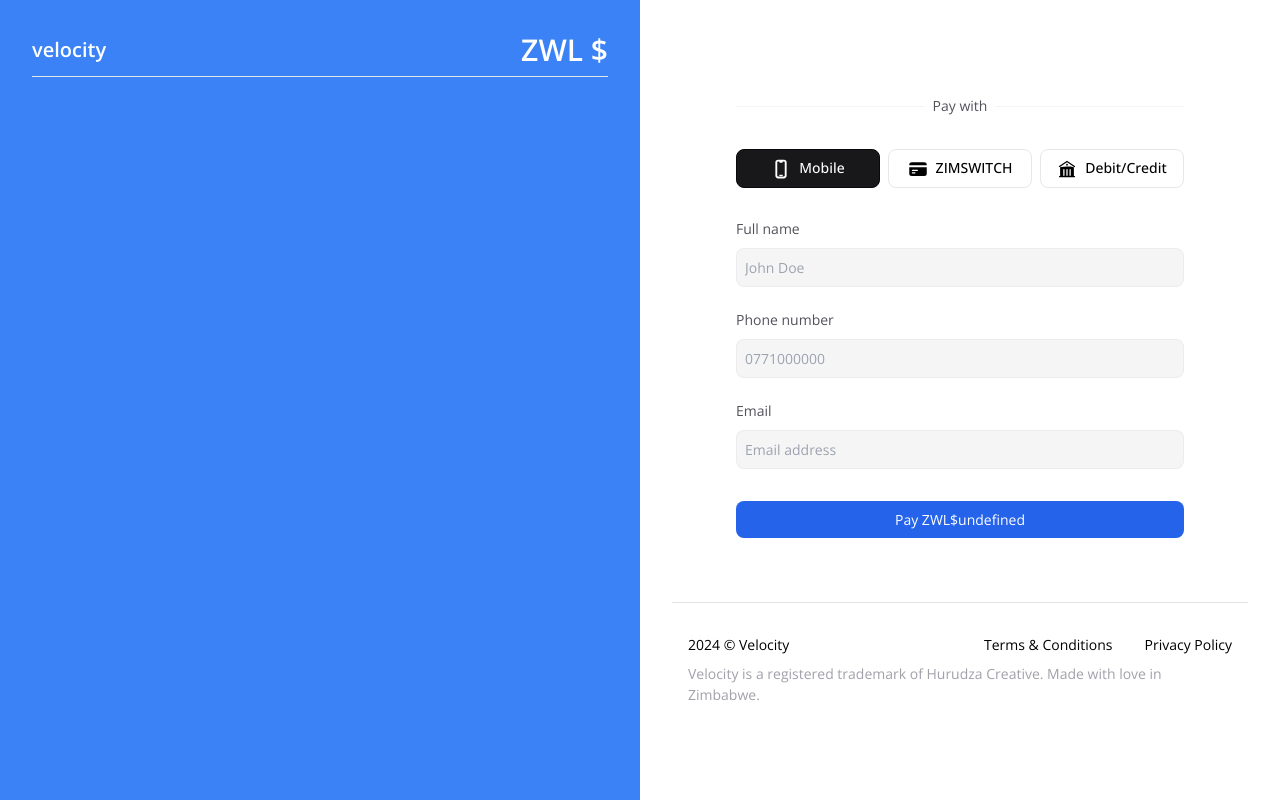
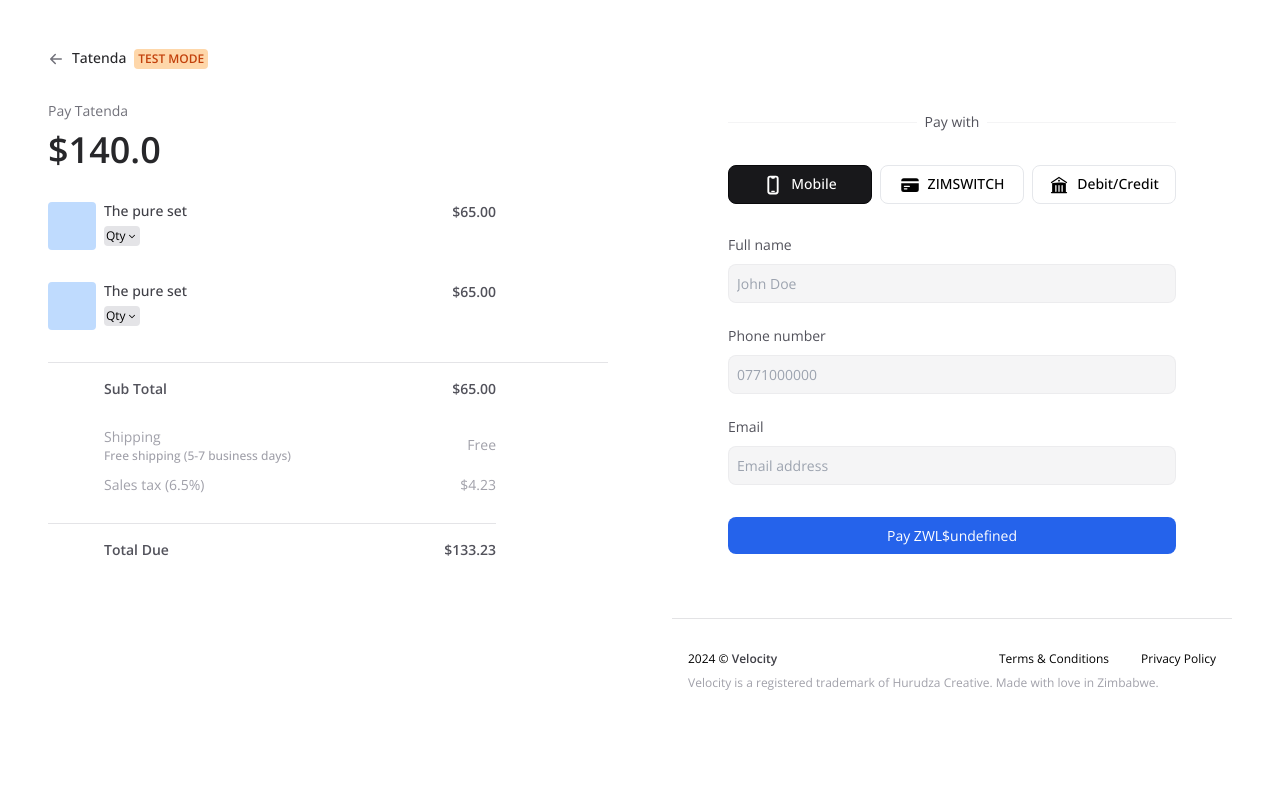
Before and after one commit to tate2301/tif, a Next.js app in the folder apps/checkout/: page / in a window 1280 px wide. Built offline with nearby package versions, Linux system fonts and the light colour scheme.

Commit message:
feature: checkput page left side

```diff
--- a/apps/checkout/src/pages/index.tsx
+++ b/apps/checkout/src/pages/index.tsx
@@ -12,18 +12,11 @@ import {
 } from "@heroicons/react/24/solid";
 import { useState } from "react";
 import Head from "next/head";
+import { ArrowLeftIcon } from "@heroicons/react/16/solid";
+import { ChevronDownIcon } from "@heroicons/react/20/solid";
 
-interface PostData {
-  title: string;
-  content: string;
-  amount: number;
-}
 
-interface Props {
-  postData: PostData;
-}
-
-function Checkout({ postData }: Props) {
+function Checkout() {
   const [phone_number, setPhoneNumber] = useState("");
   const [email, setEmail] = useState("");
   const [loading, setLoading] = useState(false);
@@ -50,12 +43,23 @@ function Checkout({ postData }: Props) {
       <Head>
         <title>Checkout</title>
       </Head>
-    <div className="flex h-screen w-full">
-      <div className="w-1/2 h-full bg-blue-500 p-8">
-        <div className="flex justify-between pb-2 border-b">
-          <p className="inline-flex gap-2 items-center text-white text-xl font-semibold tracking-loose">velocity</p>
-          <p className="font-semibold text-center text-3xl text-white">ZWL ${total}</p>
+      <div className="flex h-screen w-full bg-zinc-50-">
+        <div className="grid grid-cols-2 max-w-7xl w-full mx-auto bg-white p-4 rounded-lg">
+          <div className="h-full p-8 flex flex-col space-y-8">
+            <div className="flex flex-row text-zinc-500 space-x-2 items-center">
+              <ArrowLeftIcon height={16} width={16} />
+              <p className="text-zinc-800 font-medium">Tatenda</p>
+              <p className="text-orange-700 bg-orange-200 py-0.5 px-1 font-semibold text-xs rounded uppercase">test mode</p>
             </div>
+            <div className="flex flex-col space-y-2">
+              <p className="text-zinc-500">Pay Tatenda</p>
+              <p className="text-zinc-800 font-semibold text-4xl">$140.0</p>
+            </div>
+            {/* product item */}
+            <ProductItem />
+            <ProductItem />
+            {/* total sub info */}
+            <AmountInfoSection />
           </div>
 
           <div className="flex-1 space-y-8">
@@ -110,20 +114,21 @@ function Checkout({ postData }: Props) {
               />
 
             </div>
-        <div className="h-px w-auto bg-zinc-400/30 mx-8"/>
-        <div className="px-4 mx-8 space-y-2">
+            <div className="h-px w-auto bg-zinc-400/30 mx-8" />
+            <div className="px-4 mx-8 space-y-2 text-xs">
               <div className="flex justify-between items-baseline">
                 <p>
-              {new Date().getFullYear()} &copy; Velocity
+                  {new Date().getFullYear()} &copy; <span className="font-semibold text-zinc-700"> Velocity</span>
                 </p>
-            <ul className="flex items-center gap-8">
+                <ul className="flex items-center gap-8 text-xs">
                   <li>Terms & Conditions</li>
                   <li>Privacy Policy</li>
                 </ul>
               </div>
-          <p className="text-zinc-400">
+              <p className="text-zinc-400 text-xs">
                 Velocity is a registered trademark of Hurudza Creative. Made with love in Zimbabwe.
               </p>
+            </div>
           </div>
         </div>
       </div>
@@ -131,23 +136,60 @@ function Checkout({ postData }: Props) {
   );
 }
 
-// Example of fetching data using getServerSideProps
-export async function getServerSideProps(context: GetServerSidePropsContext) {
-  const { params } = context;
-  const slug = params?.slug || "";
+const AmountInfoSection = () => {
+  return (
+    <div className="flex flex-col py-4 border-t border-zinc-200">
+      <div className="flex flex-row items-start space-x-2 max-w-md">
+        <div className=" h-12 w-12 rounded"></div>
+        <div className="flex flex-1 flex-row items-center justify-between text-zinc-600 font-semibold justify-between">
+          <p>Sub Total</p>
+          <p>$65.00</p>
+        </div>
+      </div>
+      <div className="flex flex-row items-start space-x-2 max-w-md">
+        <div className=" h-12 w-12 rounded"></div>
+        <div className="flex flex-1 flex-row text-zinc-400 items-center justify-between justify-between">
+          <div className="flex flex-col">
+            <p>Shipping</p>
+            <p className="text-xs font-medium">Free shipping (5-7 business days)</p>
+          </div>
+          <p>Free</p>
+        </div>
+      </div>
+      <div className="flex flex-row items-start space-x-2 max-w-md">
+        <div className=" h-12 w-12 rounded"></div>
+        <div className="flex flex-1 flex-row text-zinc-400 items-center justify-between justify-between">
+          <p>Sales tax (6.5%)</p>
+          <p>$4.23</p>
+        </div>
+      </div>
+      <div className="flex flex-row items-start border-t border-zinc-200 pt-4 space-x-2 max-w-md">
+        <div className=" h-12 w-12 rounded"></div>
+        <div className="flex flex-1 flex-row items-center justify-between text-zinc-600 font-semibold justify-between">
+          <p>Total Due</p>
+          <p>$133.23</p>
+        </div>
+      </div>
+    </div>
+  )
+}
 
-  // Fetch data based on slug
-  const postData: PostData = {
-    title: "tatenda bako",
-    content: "the content type",
-    amount: 999.99,
-  }; // Fetch data based on the slug
-
-  return {
-    props: {
-      postData,
-    },
-  };
+const ProductItem = () => {
+  return (
+    <div className="flex flex-row items-start space-x-2 max-w-md">
+      <div className="bg-blue-200 h-12 w-12 rounded"></div>
+      <div className="flex flex-col space-y-1 flex-1">
+        <p className="text-sm text-zinc-700 font-medium">The pure set</p>
+        <div className="flex">
+          <div className="flex flex-row text-xs p-0.5 bg-zinc-200 rounded items-center">
+            <p>Qty</p>
+            <ChevronDownIcon height={12} width={12} />
+          </div>
+        </div>
+      </div>
+      <p className="text-zinc-600 font-semibold">$65.00</p>
+    </div>
+  )
 }
 
 export default Checkout;
```
Lines whose indentation alone changed are shown as unchanged.
